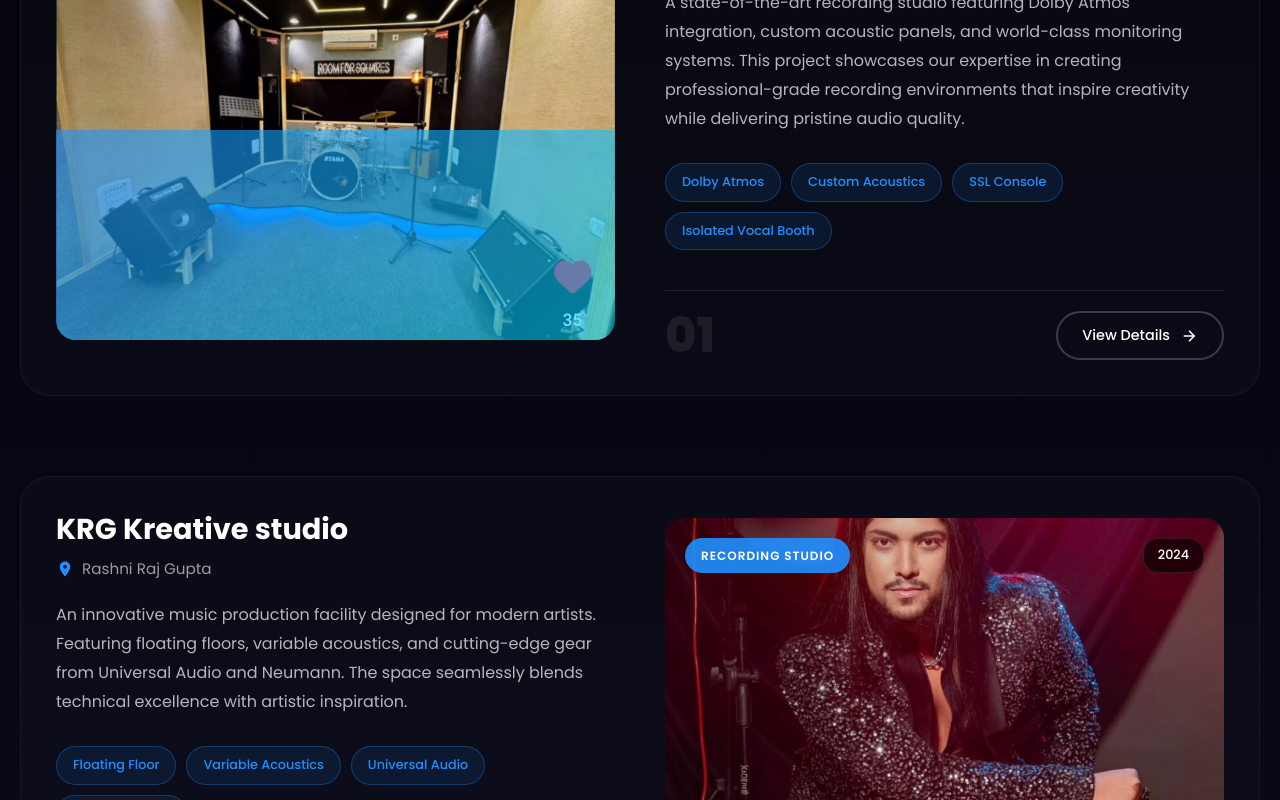
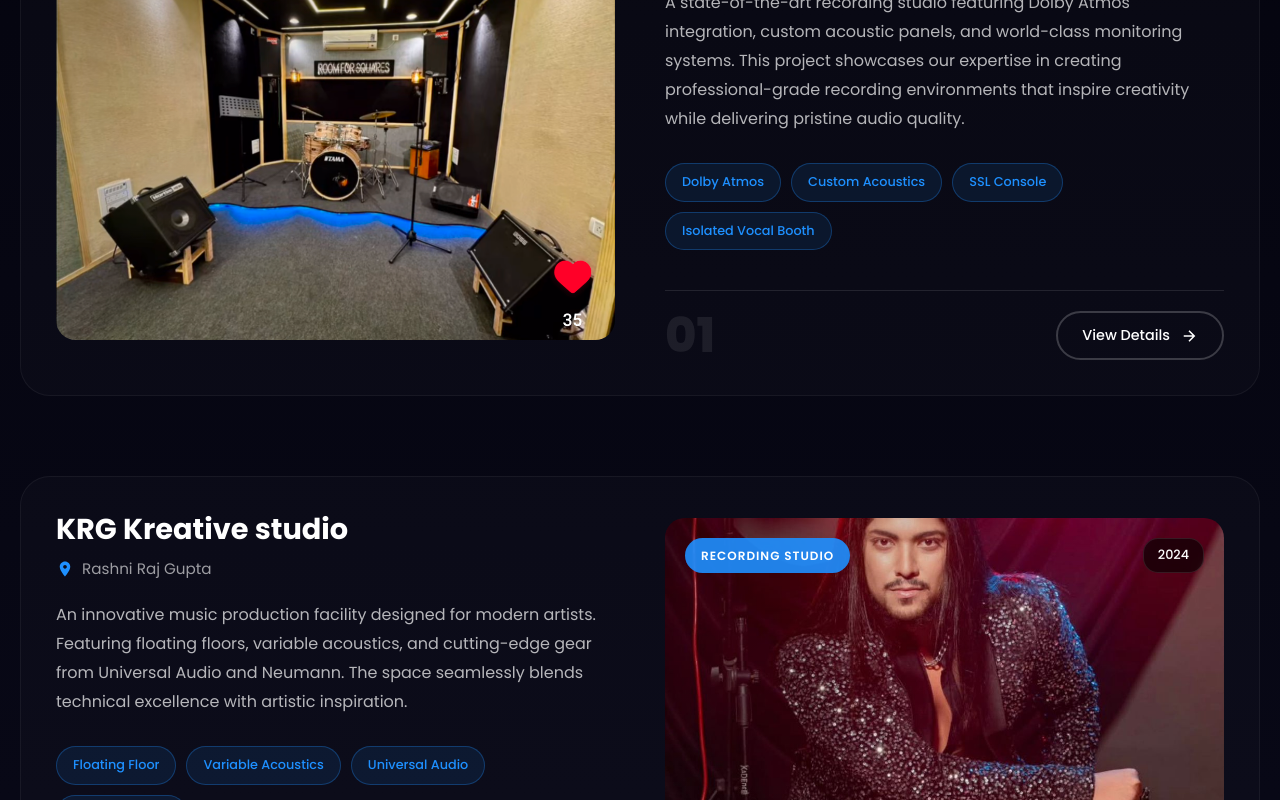
Before and after one commit to Shubhamzio/audionexz-cicd, a React (Vite) app: page /audionexz-cicd/projects in a window 1280 px wide. Shown: the part 1280-2080 px from the top of the page. Built offline with nearby package versions, Linux system fonts and the light colour scheme.

Commit message:
committed

```diff
--- a/src/components/Projects/Projects.jsx
+++ b/src/components/Projects/Projects.jsx
@@ -46,7 +46,7 @@ const Projects = () => {
       description: "A state-of-the-art recording studio featuring Dolby Atmos integration, custom acoustic panels, and world-class monitoring systems. This project showcases our expertise in creating professional-grade recording environments that inspire creativity while delivering pristine audio quality.",
       features: ["Dolby Atmos", "Custom Acoustics", "SSL Console", "Isolated Vocal Booth"],
       image: getImagePath("assets/Room_for_squares.png"),
-      gradient: "linear-gradient(135deg, #1e90ff 0%, #00d4ff 100%)"
+
     },
     {
       id: 2,
@@ -100,7 +100,7 @@ const Projects = () => {
       year: "2024",
       description: "A modern production suite tailored for electronic music and hip-hop producers. Features an immersive monitoring environment, premium synthesizers, and seamless integration with major DAWs. The perfect space for chart-topping hits.",
       features: ["Electronic Focus", "Synth Collection", "Immersive Audio", "Ableton Certified"],
-      image: getImagePath("assets/Chanchal_Roy_Studio_Sound_Of_Silence.jpeg"),
+      image: getImagePath("assets/Chanchal_Roy_Studio_Sound_Of_silence.jpeg"),
 
     }
   ];
```
